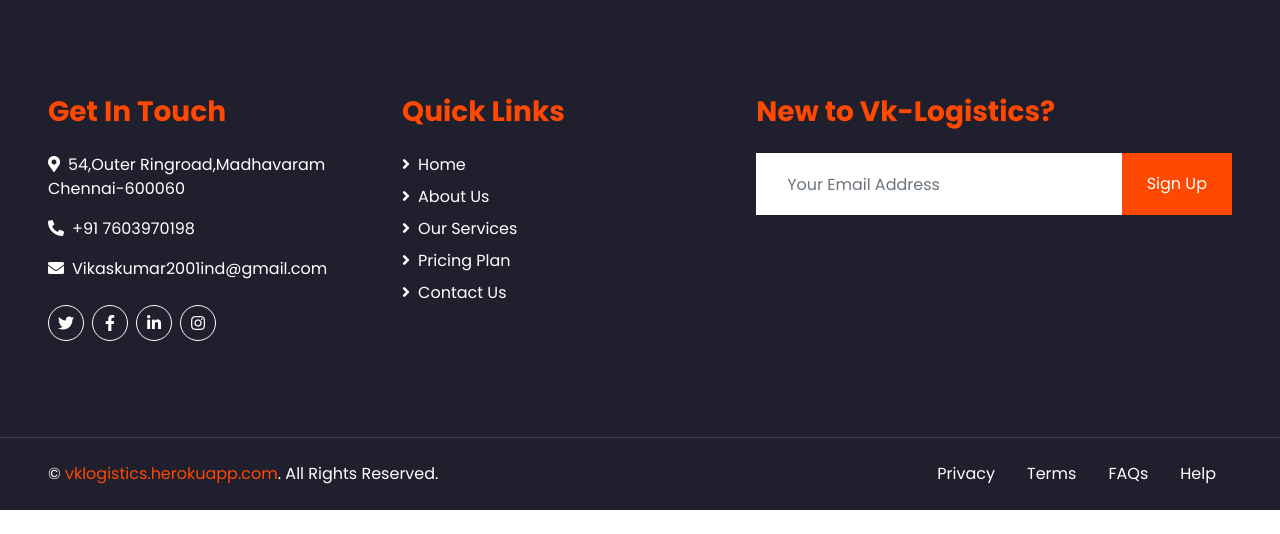
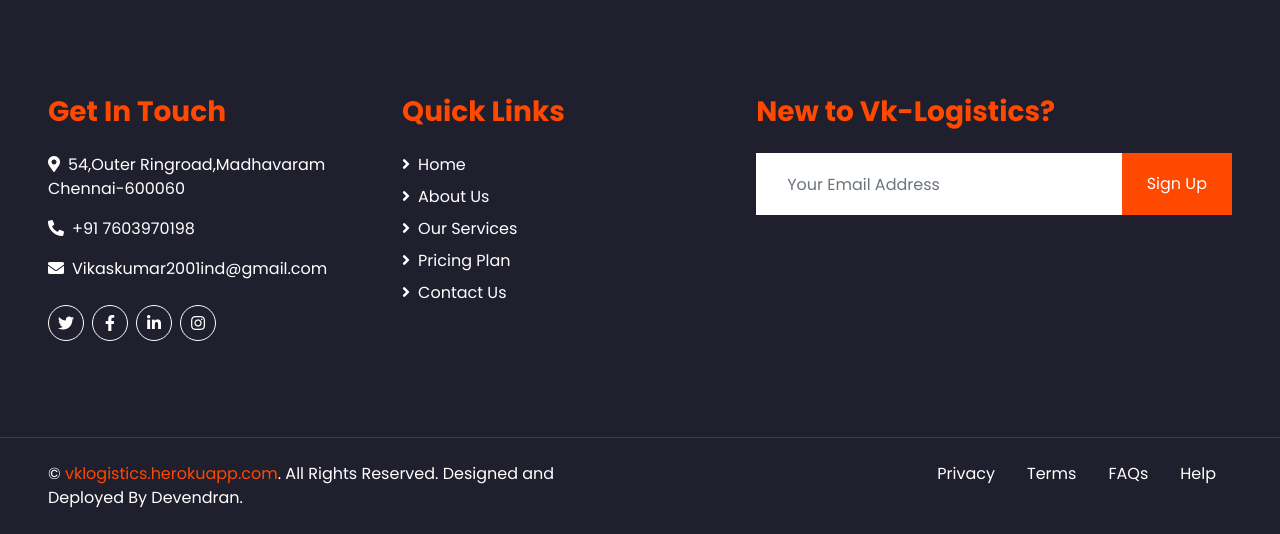
Before and after one commit to devendran036/vklog, a Django app: page / in a window 1280 px wide. Shown: the part 3548-4082 px from the top of the page. Before the commit the page ends 4058 px from the top, so only its background shows below. Run offline with Django 3.2, Linux system fonts and the light colour scheme; some libraries are stand-ins or nearby versions.

Commit message:
Update index.html

```diff
--- a/templates/index.html
+++ b/templates/index.html
@@ -435,7 +435,7 @@
     <div class="container-fluid bg-dark text-white border-top py-4 px-sm-3 px-md-5" style="border-color: #3E3E4E !important;">
         <div class="row">
             <div class="col-lg-6 text-center text-md-left mb-3 mb-md-0">
-                <p class="m-0 text-white">&copy; <a href="#">vklogistics.herokuapp.com</a>. All Rights Reserved.
+                <p class="m-0 text-white">&copy; <a href="#">vklogistics.herokuapp.com</a>. All Rights Reserved. Designed and Deployed By Devendran.
 
 				<!--/*** This template is free as long as you keep the footer author’s credit link/attribution link/backlink. If you'd like to use the template without the footer author’s credit link/attribution link/backlink, you can purchase the Credit Removal License from "https://htmlcodex.com/credit-removal". Thank you for your support. ***/-->
 
```
